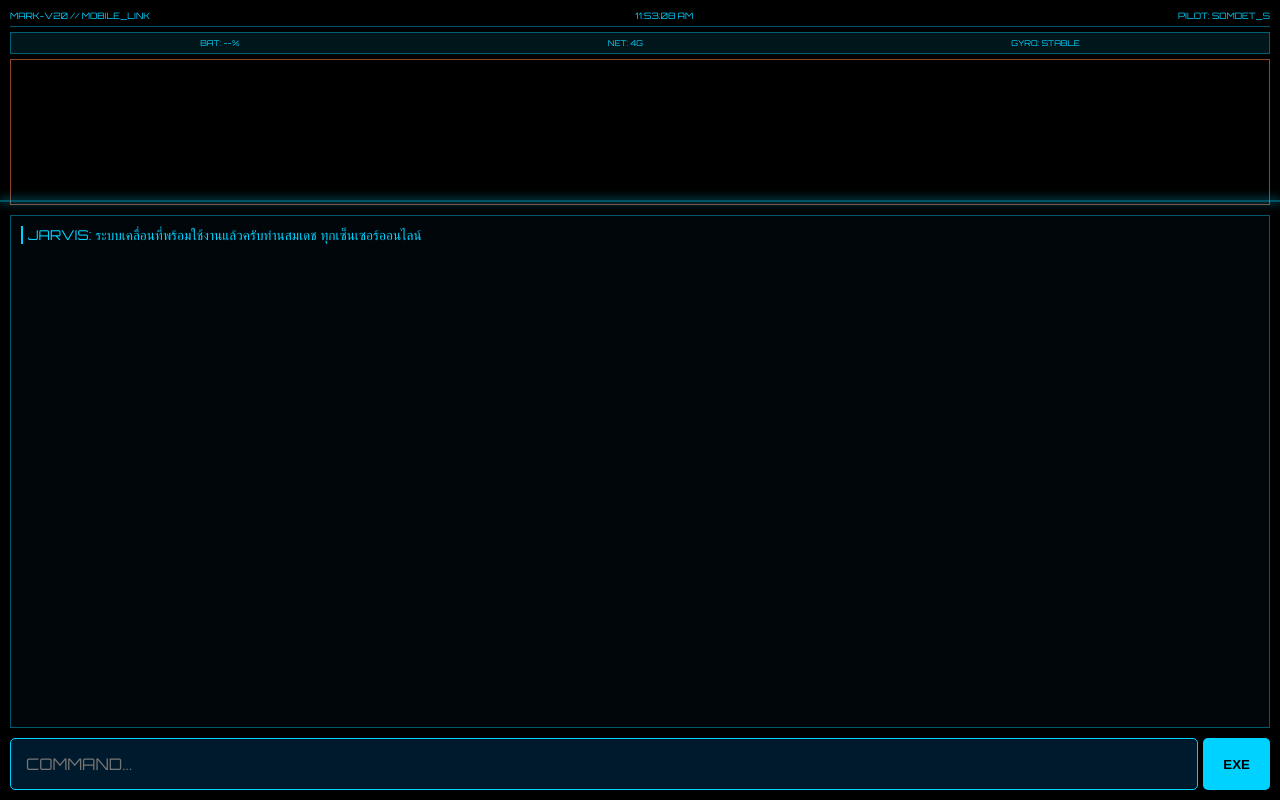
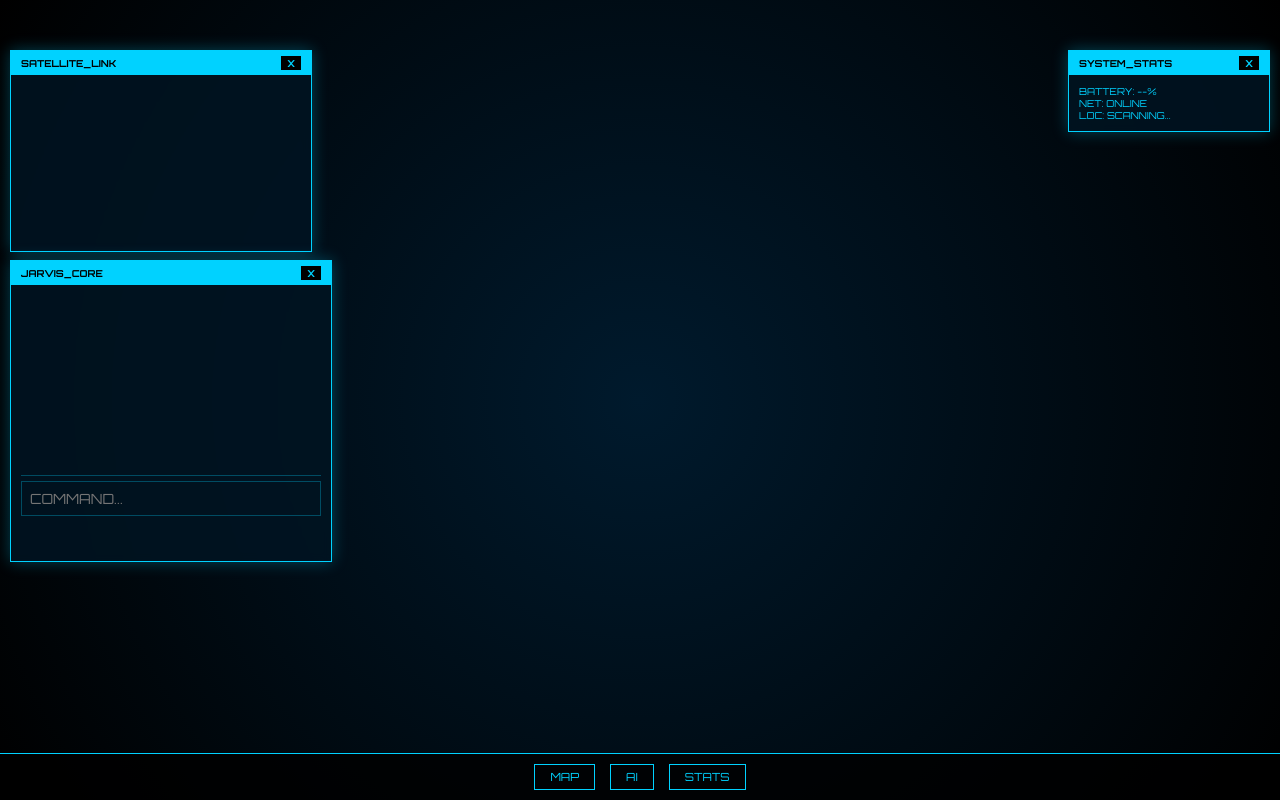
Before and after one commit to bestloveant001-beep/jarvis-web, a website: page index.html in a window 1280 px wide. Drawn offline with nearby package versions, Linux system fonts and the light colour scheme.

Commit message:
index.html

```diff
--- a/index.html
+++ b/index.html
@@ -1,153 +1,187 @@
 <!DOCTYPE html>
 <html>
 <head>
-    <title>[ MARK-V20 ] MOBILE HUD ELITE</title>
+    <title>[ MARK-V20 ] MULTI-WINDOW OS</title>
     <meta name="viewport" content="width=device-width, initial-scale=1, maximum-scale=1, user-scalable=no">
     <link href="https://fonts.googleapis.com/css2?family=Orbitron:wght@400;700&display=swap" rel="stylesheet">
     <link rel="stylesheet" href="https://unpkg.com/leaflet@1.9.4/dist/leaflet.css" />
     <style>
-        :root { --iron-cyan: #00d2ff; --iron-glow: rgba(0, 210, 255, 0.4); --warning: #ff3c3c; }
-        body { background: #000; color: var(--iron-cyan); font-family: 'Orbitron', sans-serif; margin: 0; height: 100vh; overflow: hidden; touch-action: manipulation; }
+        :root { --iron-cyan: #00d2ff; --iron-glow: rgba(0, 210, 255, 0.3); --bg: #000a12; }
+        body { background: var(--bg); color: var(--iron-cyan); font-family: 'Orbitron', sans-serif; margin: 0; height: 100vh; overflow: hidden; }
 
-        /* HUD Layout */
-        .hud-container { display: flex; flex-direction: column; height: 100%; padding: 10px; box-sizing: border-box; }
+        /* Desktop/HUD Wallpaper */
+        .desktop { position: relative; width: 100%; height: 100%; background: radial-gradient(circle, #001a2d 0%, #000 100%); }
 
-        .header { display: flex; justify-content: space-between; font-size: 0.55em; border-bottom: 1px solid var(--iron-glow); padding-bottom: 5px; }
+        /* Window Style */
+        .window { position: absolute; border: 1px solid var(--iron-cyan); background: rgba(0, 20, 35, 0.85); backdrop-filter: blur(5px); display: flex; flex-direction: column; min-width: 200px; box-shadow: 0 0 15px var(--iron-glow); z-index: 10; transition: opacity 0.3s; }
+        .window-header { background: var(--iron-cyan); color: #000; padding: 5px 10px; font-size: 0.6em; font-weight: bold; cursor: move; display: flex; justify-content: space-between; align-items: center; }
+        .window-content { padding: 10px; flex: 1; overflow: auto; }
+        .close-btn { cursor: pointer; background: #000; color: var(--iron-cyan); padding: 0 5px; border: 1px solid #000; }
 
-        /* Mobile Sensors Bar */
-        .sensor-bar { display: flex; justify-content: space-around; background: rgba(0, 210, 255, 0.1); padding: 5px; font-size: 0.5em; margin: 5px 0; border: 1px solid var(--iron-glow); }
-        .critical { color: var(--warning); animation: blink 1s infinite; }
-        @keyframes blink { 50% { opacity: 0.3; } }
+        /* Specific Window Sizes */
+        #win-map { top: 50px; left: 10px; width: 300px; height: 200px; }
+        #win-ai { top: 260px; left: 10px; width: 320px; height: 300px; }
+        #win-status { top: 50px; right: 10px; width: 180px; }
 
-        #map { height: 18vh; border: 1px solid var(--iron-cyan); opacity: 0.8; filter: hue-rotate(180deg) brightness(0.7); }
+        /* Map & AI internal */
+        #map { width: 100%; height: 100%; filter: hue-rotate(180deg) invert(0.9); }
+        .chat-log { height: 180px; overflow-y: auto; font-size: 0.75em; border-bottom: 1px solid var(--iron-glow); margin-bottom: 5px; }
+        .u-msg { color: #fff; opacity: 0.5; }
+        .j-msg { color: var(--iron-cyan); margin-bottom: 8px; }
 
-        .chat-box { flex: 1; overflow-y: auto; border: 1px solid var(--iron-glow); margin: 10px 0; padding: 10px; background: rgba(0, 30, 50, 0.2); font-size: 0.85em; }
-        .j-msg { color: var(--iron-cyan); margin-bottom: 10px; border-left: 2px solid var(--iron-cyan); padding-left: 5px; }
-        .u-msg { color: #fff; opacity: 0.6; font-size: 0.8em; margin-bottom: 5px; }
+        /* Bottom Taskbar */
+        .taskbar { position: fixed; bottom: 0; width: 100%; background: rgba(0, 0, 0, 0.8); border-top: 1px solid var(--iron-cyan); display: flex; justify-content: center; gap: 15px; padding: 10px 0; z-index: 1000; }
+        .app-icon { border: 1px solid var(--iron-cyan); padding: 5px 15px; font-size: 0.7em; cursor: pointer; transition: 0.3s; }
+        .app-icon:active { background: var(--iron-cyan); color: #000; }
 
-        .controls { display: flex; gap: 5px; padding-bottom: env(safe-area-inset-bottom); }
-        input { flex: 1; background: #001a2d; border: 1px solid var(--iron-cyan); color: var(--iron-cyan); padding: 15px; font-family: 'Orbitron'; font-size: 16px; border-radius: 5px; }
-        button { background: var(--iron-cyan); border: none; padding: 0 20px; color: #000; font-weight: bold; border-radius: 5px; }
-
-        /* Animation Background */
-        .scanner-line { position: fixed; top: 0; left: 0; width: 100%; height: 2px; background: var(--iron-glow); box-shadow: 0 0 10px var(--iron-cyan); animation: scan 4s linear infinite; pointer-events: none; z-index: 100; }
-        @keyframes scan { from { top: 0; } to { top: 100vh; } }
+        input { width: 100%; background: none; border: 1px solid var(--iron-glow); color: var(--iron-cyan); padding: 8px; font-family: 'Orbitron'; box-sizing: border-box; font-size: 14px; }
     </style>
 </head>
 <body>
-    <div class="scanner-line"></div>
-    <div class="hud-container">
-        <div class="header">
-            <span>MARK-V20 // MOBILE_LINK</span>
-            <span id="clock">00:00:00</span>
-            <span>PILOT: SOMDET_S</span>
+
+<div class="desktop" id="desktop">
+    <!-- Window: Map -->
+    <div class="window" id="win-map">
+        <div class="window-header" onmousedown="dragWin(this)">
+            <span>SATELLITE_LINK</span>
+            <span class="close-btn" onclick="toggleWin('win-map')">X</span>
+        </div>
+        <div class="window-content" style="padding:0;"><div id="map"></div></div>
     </div>
 
-        <div class="sensor-bar">
-            <span id="bat-val">BAT: --%</span>
-            <span id="net-val">NET: --</span>
-            <span id="tilt-val">GYRO: STABLE</span>
+    <!-- Window: AI Jarvis -->
+    <div class="window" id="win-ai">
+        <div class="window-header" onmousedown="dragWin(this)">
+            <span>JARVIS_CORE</span>
+            <span class="close-btn" onclick="toggleWin('win-ai')">X</span>
+        </div>
+        <div class="window-content">
+            <div id="chat-box" class="chat-log"></div>
+            <input type="text" id="cmd" placeholder="COMMAND..." onkeypress="if(event.key==='Enter') sendCommand()">
+        </div>
     </div>
 
-        <div id="map"></div>
-
-        <div class="chat-box" id="chat-box">
-            <div class="j-msg">JARVIS: ระบบเคลื่อนที่พร้อมใช้งานแล้วครับท่านสมเดช ทุกเซ็นเซอร์ออนไลน์</div>
+    <!-- Window: Status -->
+    <div class="window" id="win-status">
+        <div class="window-header" onmousedown="dragWin(this)">
+            <span>SYSTEM_STATS</span>
+            <span class="close-btn" onclick="toggleWin('win-status')">X</span>
+        </div>
+        <div class="window-content" style="font-size: 0.6em;">
+            <div id="bat">BATTERY: --%</div>
+            <div id="net">NET: ONLINE</div>
+            <div id="loc">LOC: SCANNING...</div>
+        </div>
+    </div>
 </div>
 
-        <div class="controls">
-            <input type="text" id="cmd" placeholder="COMMAND..." autocomplete="off">
-            <button onclick="sendCommand()">EXE</button>
-        </div>
+<div class="taskbar">
+    <div class="app-icon" onclick="toggleWin('win-map')">MAP</div>
+    <div class="app-icon" onclick="toggleWin('win-ai')">AI</div>
+    <div class="app-icon" onclick="toggleWin('win-status')">STATS</div>
 </div>
 
 <script src="https://unpkg.com/leaflet@1.9.4/dist/leaflet.js"></script>
 <script>
-        const API_KEY = "AIzaSyDNG91SpfOI2qeHBnhveV1zOUjxEbRoakQ"; // API Key เดิมของท่าน
-        let map, marker;
+    const API_KEY = "AIzaSyDNG91SpfOI2qeHBnhveV1zOUjxEbRoakQ";
+    let map, zIdx = 100;
 
-        // 📳 ระบบสั่น (Vibration)
-        function haptic() { if(navigator.vibrate) navigator.vibrate(40); }
-
-        // 🔋 ระบบตรวจสอบแบตเตอรี่
-        async function updateBattery() {
-            try {
-                const b = await navigator.getBattery();
-                const update = () => {
-                    const level = Math.round(b.level * 100);
-                    const el = document.getElementById('bat-val');
-                    el.innerText = `BAT: ${level}%`;
-                    if(level < 20) el.classList.add('critical'); else el.classList.remove('critical');
-                };
-                b.addEventListener('levelchange', update);
-                update();
-            } catch(e) {}
+    // --- Window Logic ---
+    function toggleWin(id) {
+        const win = document.getElementById(id);
+        win.style.display = win.style.display === 'none' ? 'flex' : 'none';
+        focusWin(win);
     }
 
-        // 🌐 ระบบตรวจสอบเน็ตเวิร์ก
-        function updateNetwork() {
-            const net = navigator.connection || navigator.mozConnection || navigator.webkitConnection;
-            if(net) {
-                document.getElementById('net-val').innerText = `NET: ${net.effectiveType.toUpperCase()}`;
+    function focusWin(win) {
+        zIdx++;
+        win.style.zIndex = zIdx;
+    }
+
+    function dragWin(header) {
+        const win = header.parentElement;
+        focusWin(win);
+        let pos1 = 0, pos2 = 0, pos3 = 0, pos4 = 0;
+
+        header.onmousedown = dragMouseDown;
+        header.ontouchstart = dragMouseDown;
+
+        function dragMouseDown(e) {
+            e = e || window.event;
+            const clientX = e.type === 'touchstart' ? e.touches[0].clientX : e.clientX;
+            const clientY = e.type === 'touchstart' ? e.touches[0].clientY : e.clientY;
+            pos3 = clientX;
+            pos4 = clientY;
+            document.onmouseup = closeDragElement;
+            document.onmousemove = elementDrag;
+            document.ontouchend = closeDragElement;
+            document.ontouchmove = elementDrag;
+        }
+
+        function elementDrag(e) {
+            const clientX = e.type === 'touchmove' ? e.touches[0].clientX : e.clientX;
+            const clientY = e.type === 'touchmove' ? e.touches[0].clientY : e.clientY;
+            pos1 = pos3 - clientX;
+            pos2 = pos4 - clientY;
+            pos3 = clientX;
+            pos4 = clientY;
+            win.style.top = (win.offsetTop - pos2) + "px";
+            win.style.left = (win.offsetLeft - pos1) + "px";
+        }
+
+        function closeDragElement() {
+            document.onmouseup = null;
+            document.onmousemove = null;
+            document.ontouchend = null;
+            document.ontouchmove = null;
         }
     }
 
-        // 📐 ระบบ Gyroscope (เอียงเครื่อง)
-        window.addEventListener('deviceorientation', (e) => {
-            const tilt = Math.abs(e.beta) + Math.abs(e.gamma);
-            document.getElementById('tilt-val').innerText = tilt > 40 ? "GYRO: UNSTABLE" : "GYRO: STABLE";
-        });
-
+    // --- Core Features ---
     function initMap(lat, lon) {
         if (!map) {
             map = L.map('map', { zoomControl: false, attributionControl: false }).setView([lat, lon], 15);
             L.tileLayer('https://server.arcgisonline.com/ArcGIS/rest/services/World_Imagery/MapServer/tile/{z}/{y}/{x}').addTo(map);
-                marker = L.circleMarker([lat, lon], { color: '#00d2ff', radius: 10 }).addTo(map);
-            } else { map.setView([lat, lon]); marker.setLatLng([lat, lon]); }
+        }
     }
 
     async function sendCommand() {
-            haptic();
         const input = document.getElementById('cmd');
         const msg = input.value;
         if(!msg) return;
 
-            navigator.geolocation.getCurrentPosition(async (pos) => {
-                const lat = pos.coords.latitude.toFixed(4);
-                const lon = pos.coords.longitude.toFixed(4);
-                initMap(lat, lon);
-
-                // ส่งคำสั่งไปที่ AI
         const box = document.getElementById('chat-box');
         box.innerHTML += `<div class="u-msg">>> ${msg}</div>`;
 
         try {
-                    const prompt = `คุณคือ JARVIS ในชุดเกราะ MARK-V20 ตอบท่านสมเดชสั้นๆ เท่ๆ: ${msg}`;
             const res = await fetch(`https://generativelanguage.googleapis.com/v1beta/models/gemini-pro:generateContent?key=${API_KEY}`, {
                 method: "POST",
                 headers: { "Content-Type": "application/json" },
-                        body: JSON.stringify({ contents: [{ parts: [{ text: prompt }] }] })
+                body: JSON.stringify({ contents: [{ parts: [{ text: `คุณคือ JARVIS ตอบท่านสมเดชสั้นๆ: ${msg}` }] }] })
             });
             const data = await res.json();
             const reply = data.candidates[0].content.parts[0].text;
-
             box.innerHTML += `<div class="j-msg">JARVIS: ${reply}</div>`;
-                    const utter = new SpeechSynthesisUtterance(reply);
-                    utter.lang = 'th-TH'; window.speechSynthesis.speak(utter);
-                } catch(e) {
-                    box.innerHTML += `<div class="j-msg">JARVIS: ขออภัยครับ ระบบเชื่อมต่อสมองกลขัดข้อง</div>`;
-                }
+            const utter = new SpeechSynthesisUtterance(reply); utter.lang = 'th-TH'; window.speechSynthesis.speak(utter);
+        } catch(e) { box.innerHTML += `<div class="j-msg">ERROR: เชื่อมต่อ AI ไม่ได้</div>`; }
 
         box.scrollTop = box.scrollHeight;
         input.value = "";
-            });
     }
 
-        setInterval(() => { document.getElementById('clock').innerText = new Date().toLocaleTimeString(); }, 1000);
+    // Update Stats
+    setInterval(async () => {
+        try {
+            const b = await navigator.getBattery();
+            document.getElementById('bat').innerText = `BATTERY: ${Math.round(b.level*100)}%`;
+        } catch(e) {}
+    }, 5000);
+
     window.onload = () => {
-            updateBattery();
-            updateNetwork();
-            navigator.geolocation.getCurrentPosition(p => initMap(p.coords.latitude, p.coords.longitude));
+        navigator.geolocation.getCurrentPosition(p => {
+            initMap(p.coords.latitude, p.coords.longitude);
+            document.getElementById('loc').innerText = `LOC: ${p.coords.latitude.toFixed(2)}, ${p.coords.longitude.toFixed(2)}`;
+        });
     };
 </script>
 </body>
```
Lines whose indentation alone changed are shown as unchanged.
